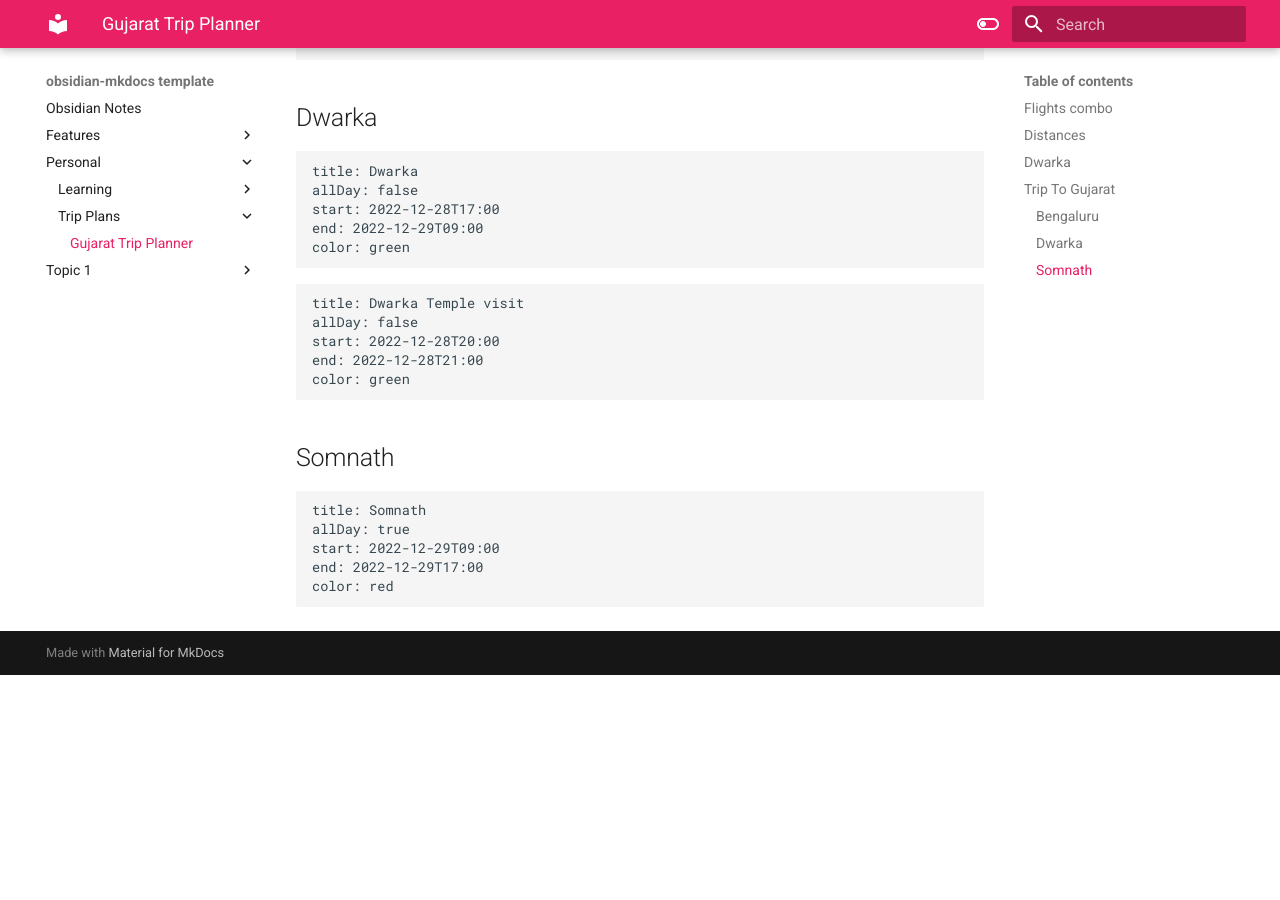
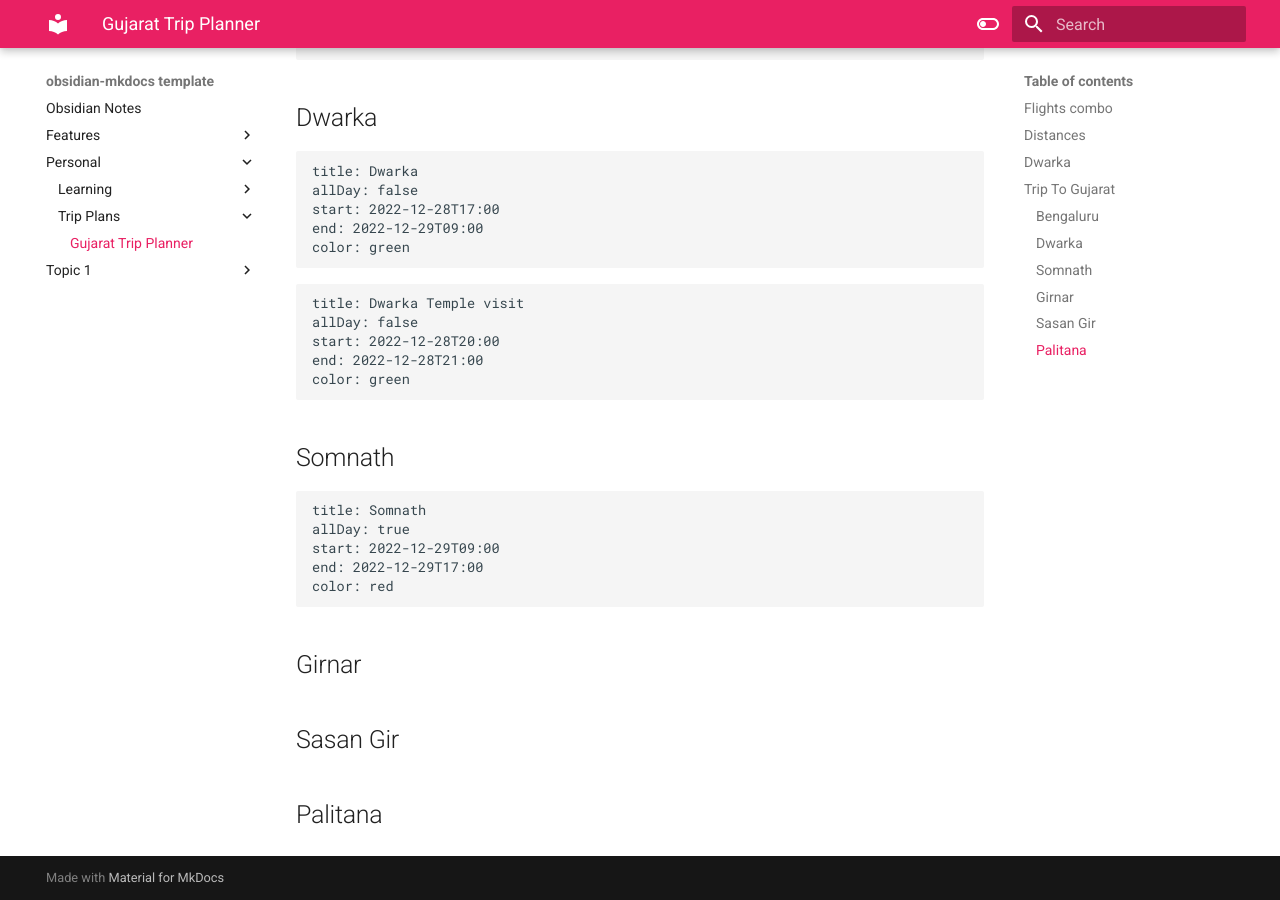
Before and after one commit to vinyasmusic/gyaankosh, an MkDocs documentation site: the page built from docs/Personal/Trip Plans/Gujarat Trip Planner.md, in a window 1280 px wide and 900 px high, scrolled down 1430 px. Built offline with MkDocs 1.6.1 and Material for MkDocs 9.7.7, drawn with Linux system fonts in a browser that asks for light colours; before the commit the page ends 2105 px from its top, so only the background shows below that.

````diff
--- a/docs/Personal/Trip Plans/Gujarat Trip Planner.md
+++ b/docs/Personal/Trip Plans/Gujarat Trip Planner.md
@@ -80,3 +80,11 @@
 end: 2022-12-29T17:00
 color: red
 ```
+
+## Girnar
+
+
+## Sasan Gir
+
+
+## Palitana
````
